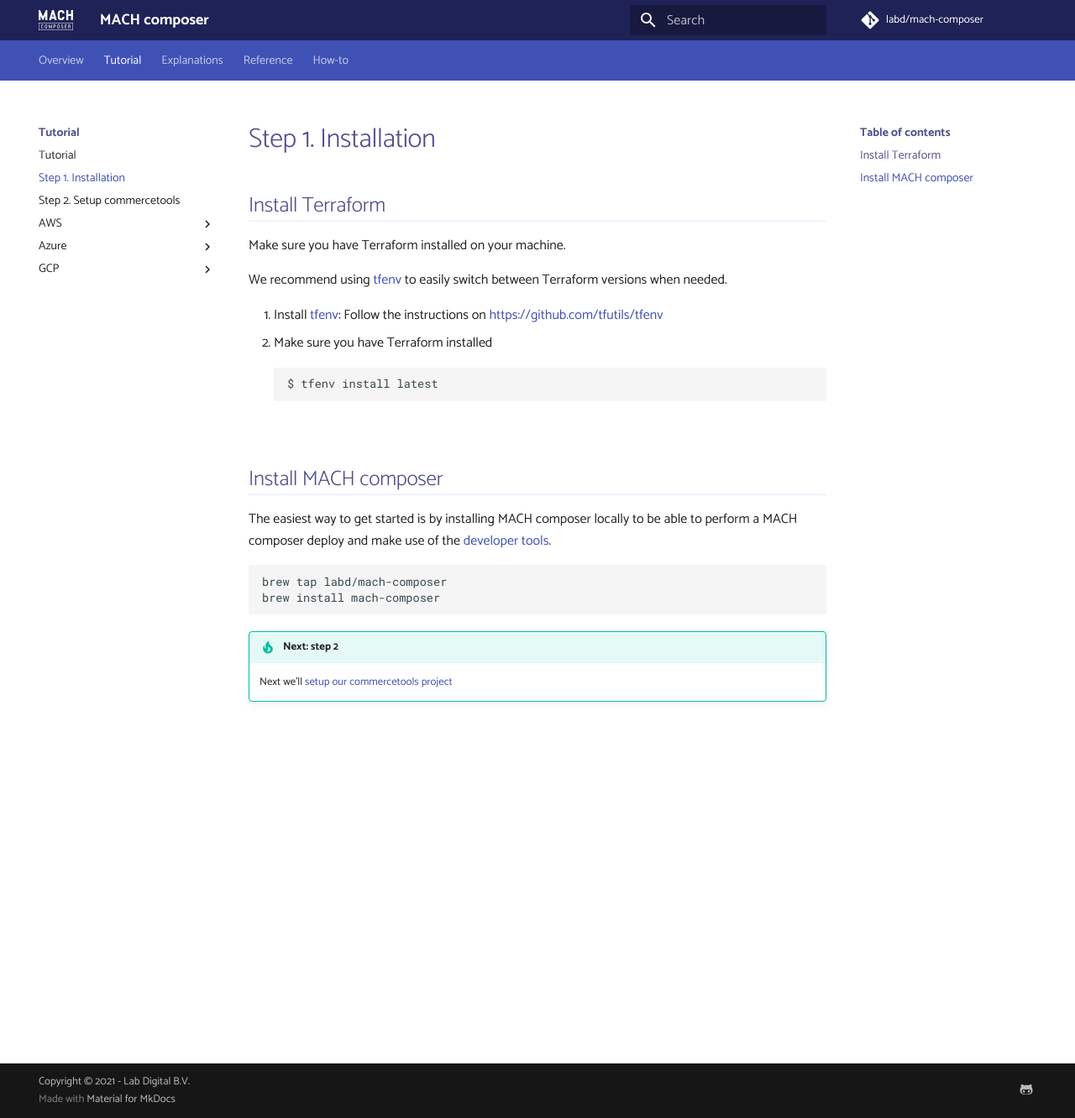
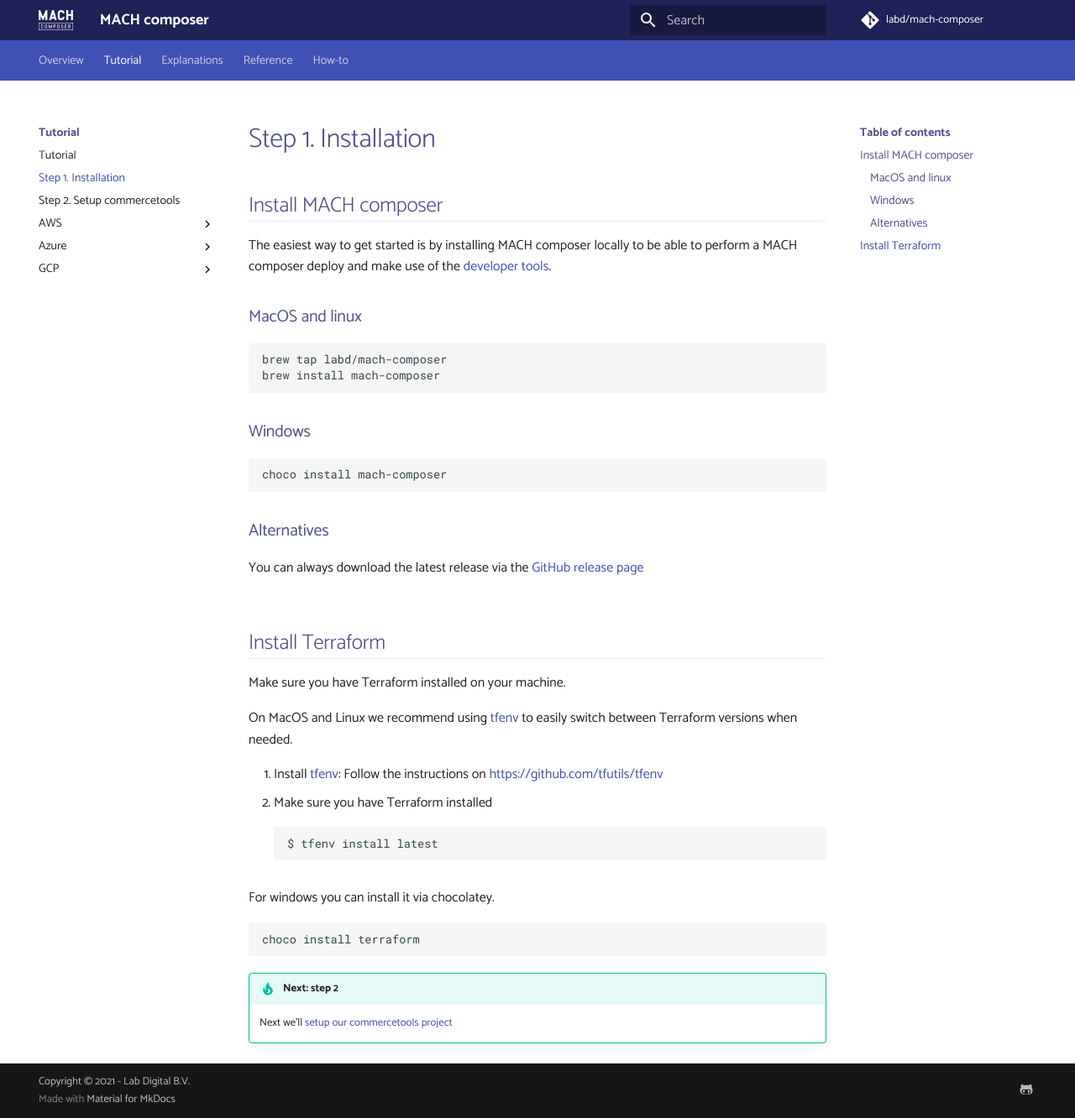
Before and after one commit to mach-composer/mach-composer-cli, an MkDocs documentation site: the page built from docs/src/tutorial/step-1-installation.md, in a window 1280 px wide and 1332 px high. Shown: the whole window at 84% size. Built offline with MkDocs 1.6.1 and Material for MkDocs 9.7.7, drawn with Linux system fonts in a browser that asks for light colours; a script that is not in the unit is left out; comment, search, counter and statistics services are not loaded.

Commit message:
Update installation instructions for windows

````diff
--- a/docs/src/tutorial/step-1-installation.md
+++ b/docs/src/tutorial/step-1-installation.md
@@ -1,11 +1,31 @@
 # Step 1. Installation
 
+## Install MACH composer
+The easiest way to get started is by installing MACH composer locally to be able
+to perform a MACH composer deploy and make use of the
+[developer tools](../topics/development/workflow.md).
+
+
+### MacOS and linux
+```bash
+brew tap labd/mach-composer
+brew install mach-composer
+```
+
+### Windows
+```ps
+choco install mach-composer
+```
+
+### Alternatives
+You can always download the latest release via the [GitHub release page](https://github.com/labd/mach-composer/releases)
+
+
 ## Install Terraform
-
 Make sure you have Terraform installed on your machine.
 
-We recommend using [tfenv](https://github.com/tfutils/tfenv) to easily switch
-between Terraform versions when needed.
+On MacOS and Linux we recommend using [tfenv](https://github.com/tfutils/tfenv)
+to easily switch between Terraform versions when needed.
 
 1. Install [tfenv](https://github.com/tfutils/tfenv): Follow the instructions on [https://github.com/tfutils/tfenv](https://github.com/tfutils/tfenv)
 2. Make sure you have Terraform installed
@@ -13,15 +33,12 @@
    $ tfenv install latest
    ```
 
-## Install MACH composer
-The easiest way to get started is by installing MACH composer locally to be able
-to perform a MACH composer deploy and make use of the
-[developer tools](../topics/development/workflow.md).
+For windows you can install it via chocolatey.
 
-```bash
-brew tap labd/mach-composer
-brew install mach-composer
+```ps
+choco install terraform
 ```
+
 
 !!! tip "Next: step 2"
     Next we'll [setup our commercetools project](./step-2-setup-ct.md)
````
